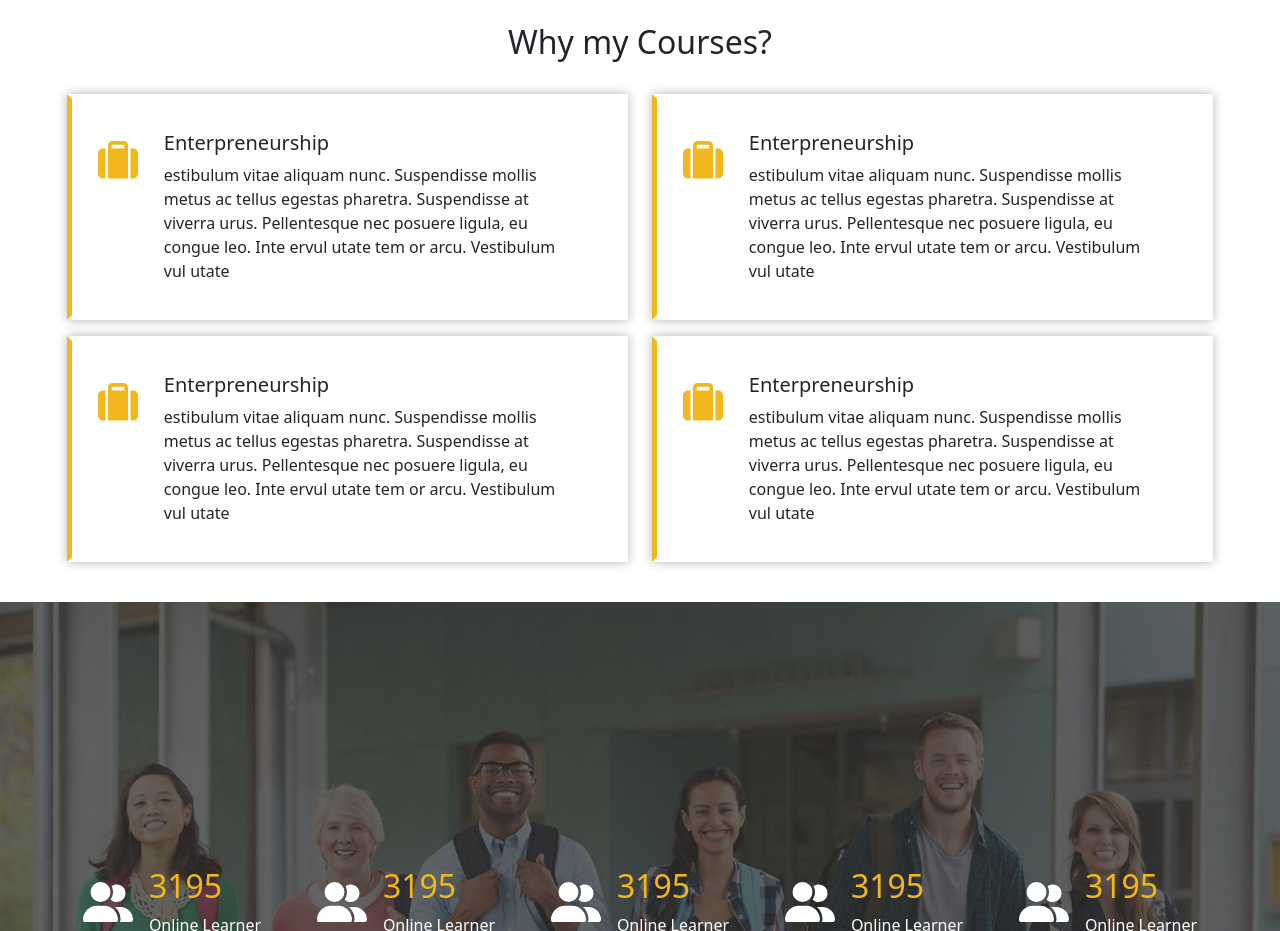
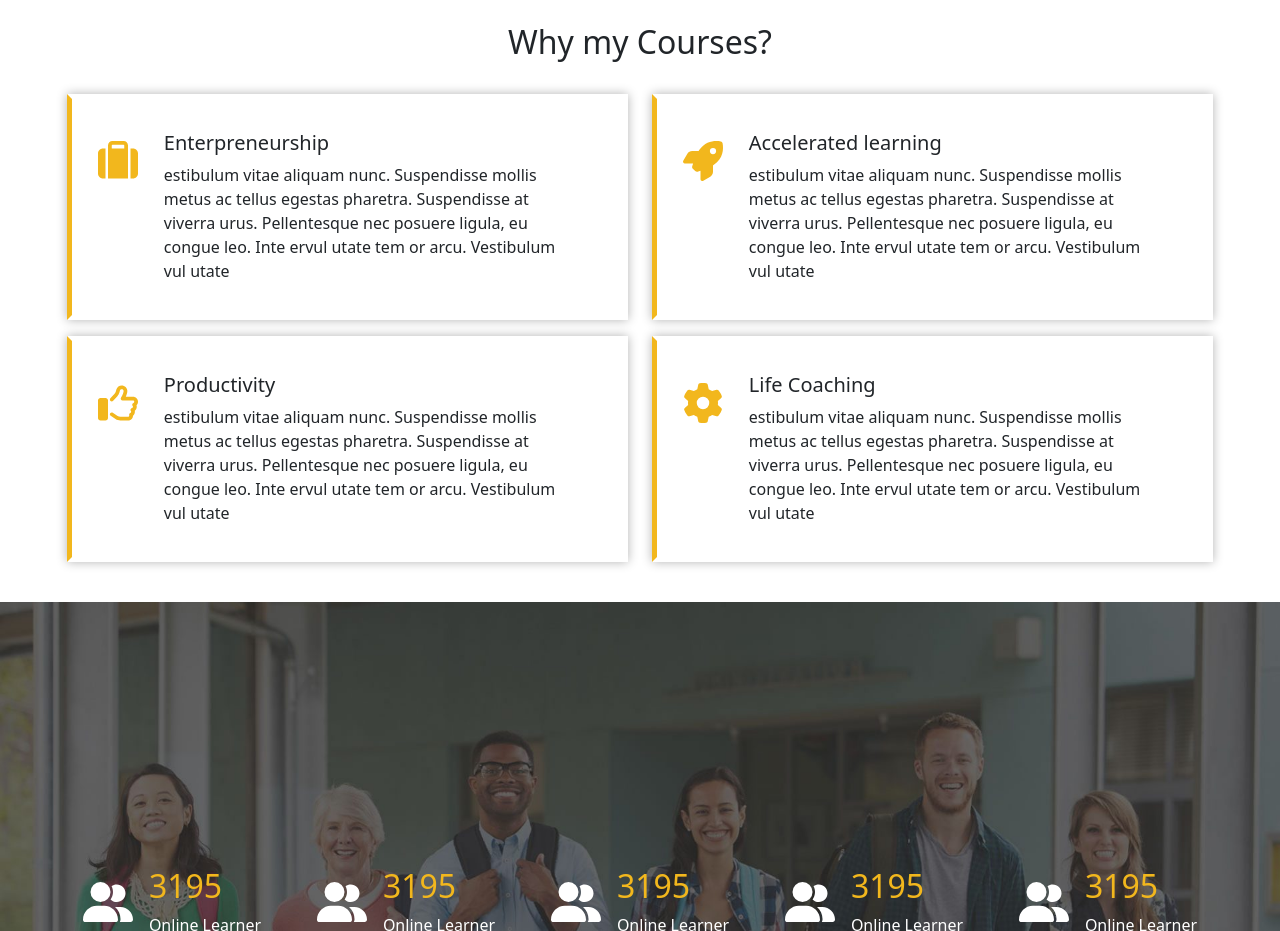
Before and after one commit to luigidibella/proj-html-vuejs, a Vue app: page / in a window 1280 px wide. Shown: the part 2800-3731 px from the top of the page. Built offline with nearby package versions, Linux system fonts and the light colour scheme.

Commit message:
[add] dynamic Why

```diff
--- a/src/components/partials/Why.vue
+++ b/src/components/partials/Why.vue
@@ -1,9 +1,28 @@
 <script>
-import BenefitCard from './sub_partials/BenefitCard.vue'
+import BenefitCard from './sub_partials/BenefitCard.vue';
+import { store } from '../../data/store';
 
 export default {
   components:{
     BenefitCard
+  },
+
+  data(){
+    return{
+      store
+    }
+  },
+
+  computed:{
+    cardBenefit(){
+      return store.card.benefit
+    },
+
+  },
+
+  mounted() {
+    console.log(this.cardBenefit);
+
   }
 
 }
@@ -17,10 +36,13 @@ export default {
 
     <div class="row row-cols-2 my_container">
 
-      <BenefitCard />
-      <BenefitCard />
-      <BenefitCard />
-      <BenefitCard />
+      <BenefitCard
+        v-for="card in this.cardBenefit"
+        :key="card.id"
+        :icon="card.icon"
+        :title="card.title"
+        :text="card.text"
+      />
 
     </div>
   </div>
--- a/src/components/partials/sub_partials/BenefitCard.vue
+++ b/src/components/partials/sub_partials/BenefitCard.vue
@@ -1,6 +1,18 @@
 <script>
+import { store } from '../../../data/store';
+
 export default {
+  props: {
+    icon: String,
+    title: String,
+    text: String,
+  },
 
+  data() {
+    return {
+      store,
+    }
+  }
 }
 </script>
 
@@ -9,14 +21,14 @@ export default {
     <div class="card my_card mb-3 py-3">
       <div class="row g-0">
         <div class="col-md-2">
-          <div class="icon py-3">
-            <i class="fa-solid fa-suitcase"></i>
+          <div class="icon py-3" v-html="icon">
+
           </div>
         </div>
         <div class="col-md-9">
           <div class="card-body text-start px-0">
-            <h5 class="card-title">Enterpreneurship</h5>
-            <p class="card-text">estibulum vitae aliquam nunc. Suspendisse mollis metus ac tellus egestas pharetra. Suspendisse at viverra urus. Pellentesque nec posuere ligula, eu congue leo. Inte ervul utate tem or arcu. Vestibulum vul utate</p>
+            <h5 class="card-title">{{ title }}</h5>
+            <p class="card-text">{{ text }}</p>
           </div>
         </div>
       </div>
--- a/src/data/cards.js
+++ b/src/data/cards.js
@@ -62,18 +62,18 @@ const dataCard = {
       text: 'estibulum vitae aliquam nunc. Suspendisse mollis metus ac tellus egestas pharetra. Suspendisse at viverra urus. Pellentesque nec posuere ligula, eu congue leo. Inte ervul utate tem or arcu. Vestibulum vul utate'
     },
     {
-      icon: '<i class="fa-solid fa-suitcase"></i>',
-      title: 'Enterpreneurship',
+      icon: '<i class="fa-solid fa-rocket"></i>',
+      title: 'Accelerated learning',
       text: 'estibulum vitae aliquam nunc. Suspendisse mollis metus ac tellus egestas pharetra. Suspendisse at viverra urus. Pellentesque nec posuere ligula, eu congue leo. Inte ervul utate tem or arcu. Vestibulum vul utate'
     },
     {
-      icon: '<i class="fa-solid fa-suitcase"></i>',
-      title: 'Enterpreneurship',
+      icon: '<i class="fa-regular fa-thumbs-up"></i>',
+      title: 'Productivity',
       text: 'estibulum vitae aliquam nunc. Suspendisse mollis metus ac tellus egestas pharetra. Suspendisse at viverra urus. Pellentesque nec posuere ligula, eu congue leo. Inte ervul utate tem or arcu. Vestibulum vul utate'
     },
     {
-      icon: '<i class="fa-solid fa-suitcase"></i>',
-      title: 'Enterpreneurship',
+      icon: '<i class="fa-solid fa-gear"></i>',
+      title: 'Life Coaching',
       text: 'estibulum vitae aliquam nunc. Suspendisse mollis metus ac tellus egestas pharetra. Suspendisse at viverra urus. Pellentesque nec posuere ligula, eu congue leo. Inte ervul utate tem or arcu. Vestibulum vul utate'
     }
   ],
```
